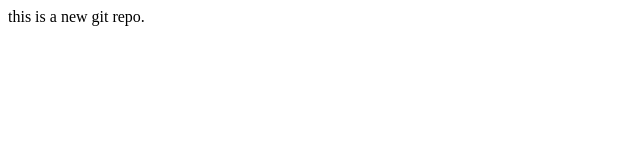
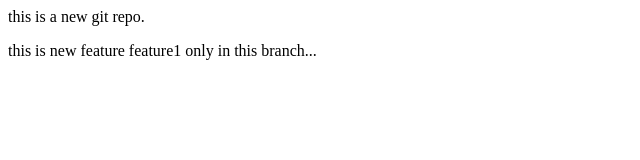
Before and after one commit to tejasveersmatharu-debug/localrepo, a plain HTML site: page index.html in a window 1280 px wide. Shown: the whole page, without its empty margins (0-640 px from the left). Drawn offline with Linux system fonts and the light colour scheme.

Commit message:
new feature1

```diff
--- a/index.html
+++ b/index.html
@@ -1 +1,2 @@
 <p>this is a new git repo.</p>
+<p>this is new feature feature1 only in this branch...</p>
```
